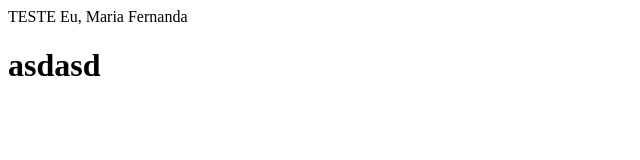
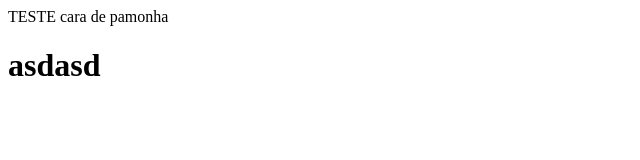
Before and after one commit to mariafernanda0809/teste1, a plain HTML site: page index.html in a window 1280 px wide. Shown: the full height of the page, 0-640 px from the left. Drawn offline with Linux system fonts and the light colour scheme.

Commit message:
Update index.html

```diff
--- a/index.html
+++ b/index.html
@@ -7,9 +7,7 @@
 
 	TESTE
 
-
-	Eu, Maria Fernanda
-
+	cara de pamonha
 
 	<h1>asdasd</h1>
 </body>
```
